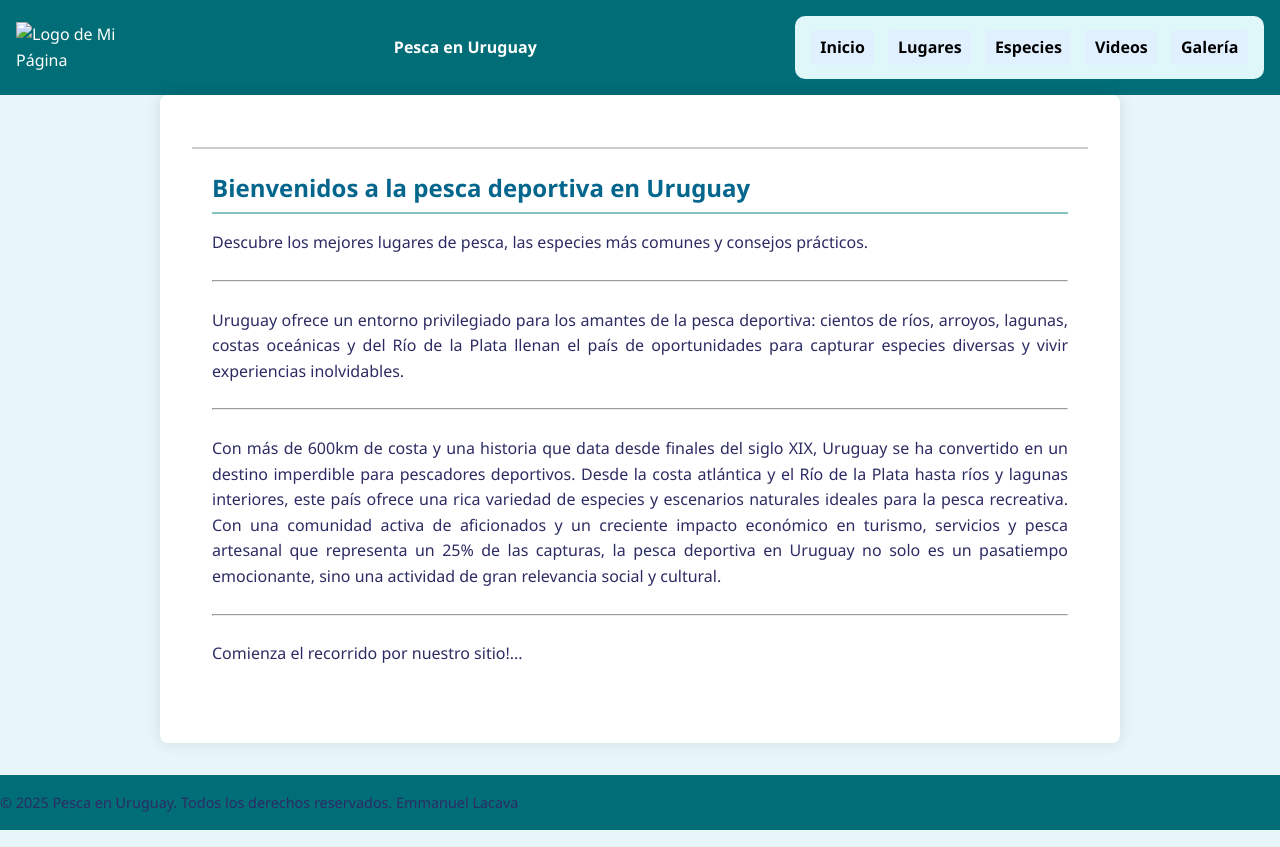
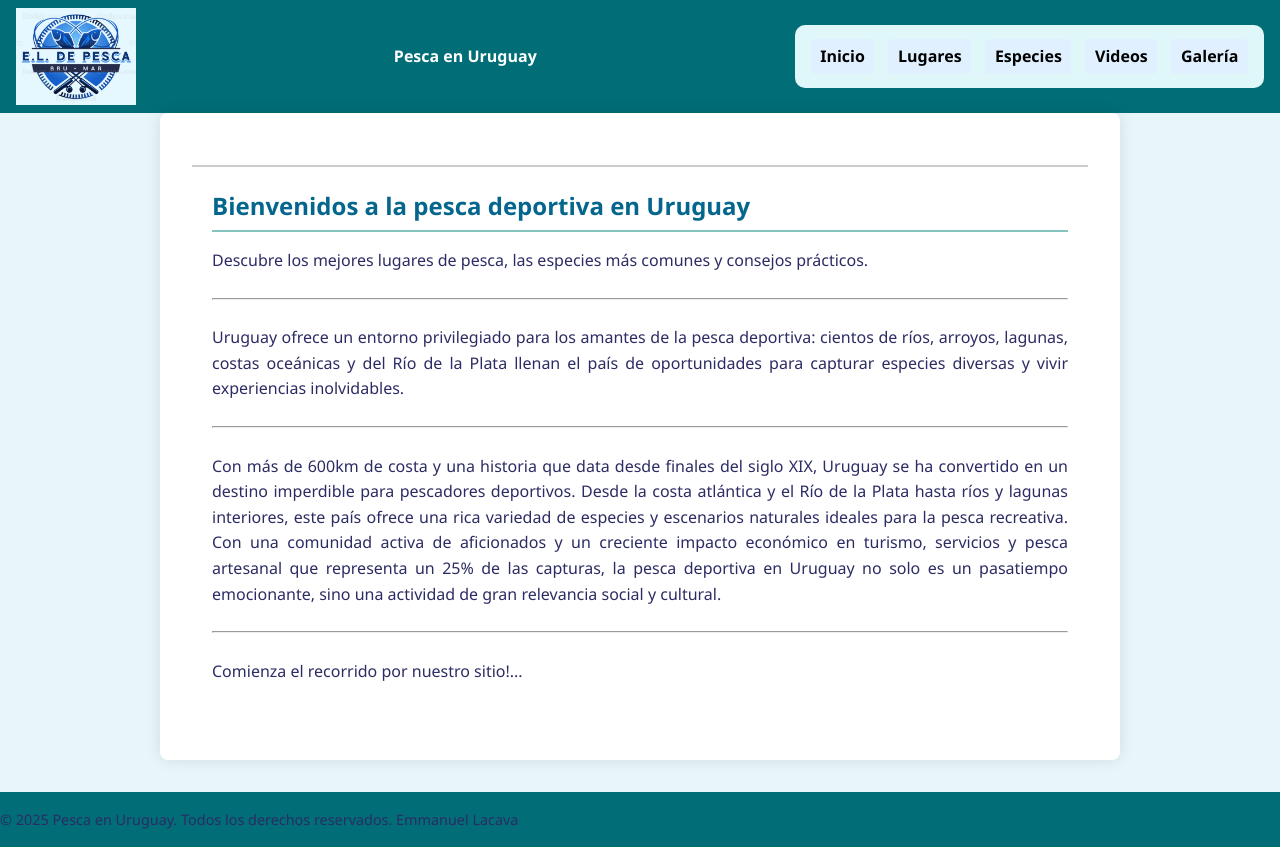
Before and after one commit to EmmanueLacava/Web_De_Pesca, a plain HTML site: page index.html in a window 1280 px wide. Drawn offline with Linux system fonts and the light colour scheme.

Commit message:
Update index.html

```diff
--- a/index.html
+++ b/index.html
@@ -10,7 +10,7 @@
 <body>
   <header>
     <nav>
-      <img src="imagenes/Logo.jpg" alt= "Logo de Mi Página" width="120" style="display:block;" />
+      <img src="imagenes/Logo.png" alt= "Logo de Mi Página" width="120" style="display:block;" />
       <h1>Pesca en Uruguay</h1>
 
       <ul>
```
